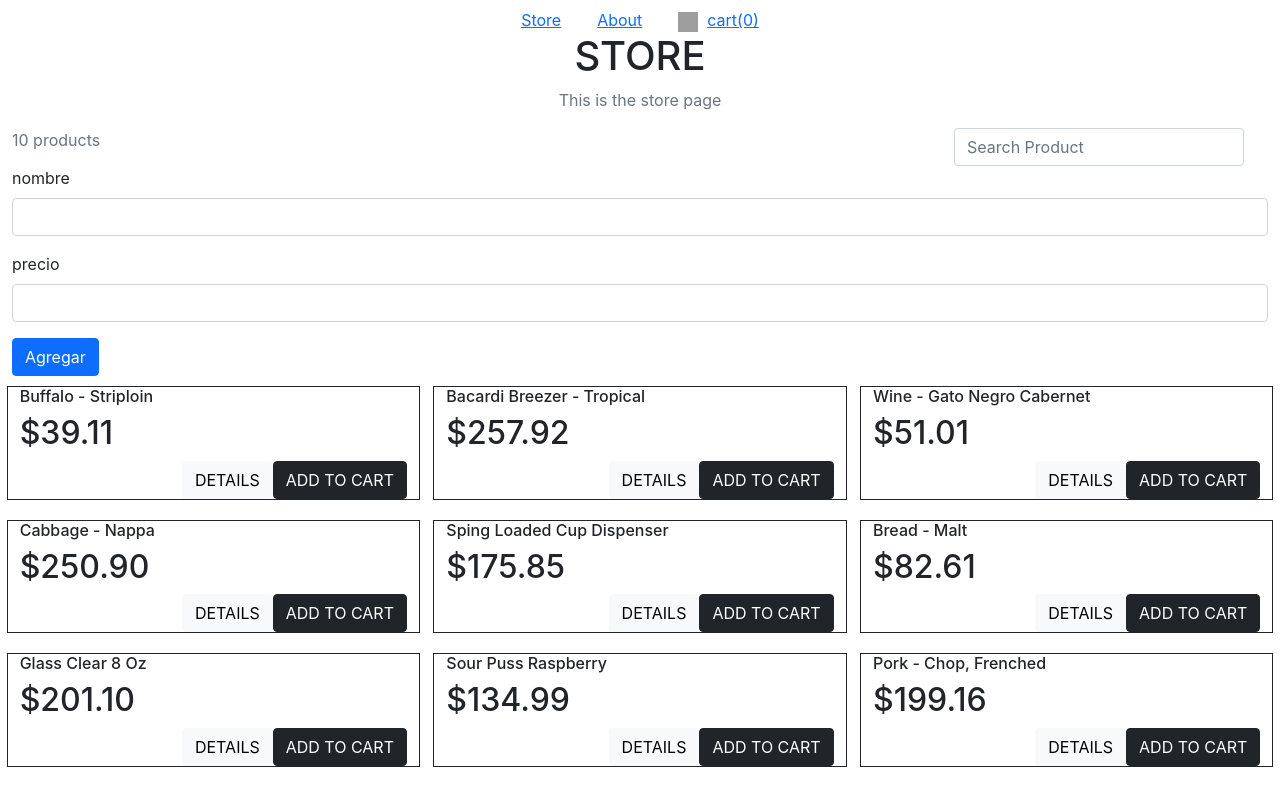
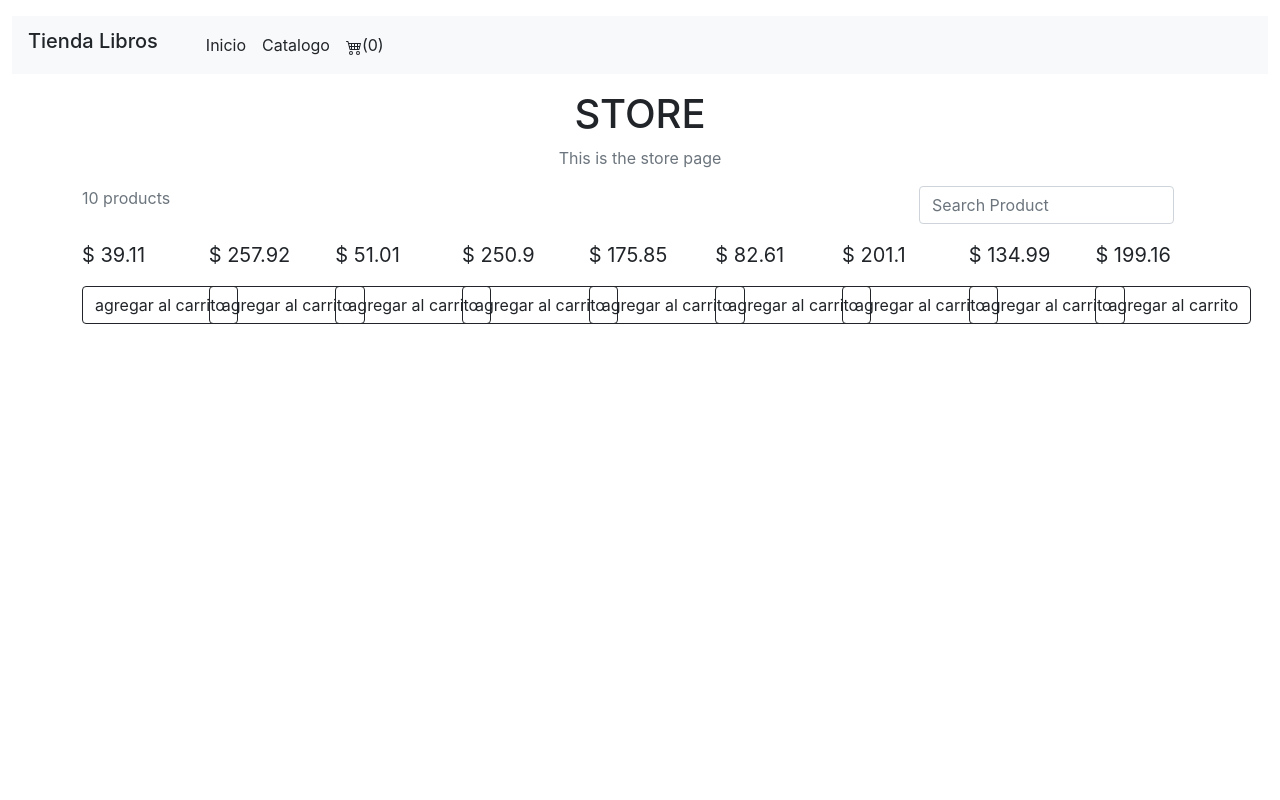
Before and after one commit to esteban2pac/Ejercicio1, a React (Create React App) app: page / in a window 1280 px wide. Built offline with nearby package versions, Linux system fonts and the light colour scheme; grey boxes are pictures that could not be loaded; the HTML template or start-up script is replaced by a standard one.

Commit message:
Intento 2

```diff
--- a/src/App.js
+++ b/src/App.js
@@ -1,16 +1,19 @@
 import './App.css';
 import Header from './componentes/Header';
 import Container from 'react-bootstrap/Container'
-import {BrowserRouter as Router} from 'react-router-dom';
+import { BrowserRouter as Router } from 'react-router-dom';
 import Misroutes from './Misrutas';
+import CartContextProvider from './contexts/CartContex';
 function App() {
   return (
-    <Container fluid>
+    <CartContextProvider>
       <Router>
-      <Header />
-      <Misroutes />
+        <Header />
+        <div className="container">
+          <Misroutes />
+        </div>
       </Router>
-    </Container>
+    </CartContextProvider>
   );
 }
 
--- a/src/componentes/CartItem.js
+++ b/src/componentes/CartItem.js
@@ -13,12 +13,12 @@ const CartItem = ({ product }) => {
                 />
             </div>
             <div className="col-sm-4 p-2">
-                <h5 className="mb-1"> {product.name} </h5>
-                <p className="mb-1">Price: $ {product.price} </p>
+                <h5 className="mb-1"> {product.nombre} </h5>
+                <p className="mb-1">Price: $ {product.precio} </p>
             </div>
             <div className="col-sm-2 p-2">
                 <p className="mb-1">Cant: {product.quantity} </p>
-                <p className="mb-1">Precio: $ {product.quantity * product.price} </p>
+                <p className="mb-1">Precio: $ {product.quantity * product.precio} </p>
             </div>
             <div className="col-sm-4 p-2 text-right">
                 <button
--- a/src/componentes/GridItem.js
+++ b/src/componentes/GridItem.js
@@ -1,27 +1,45 @@
-import React from "react";
+import React, { useContext } from "react";
+import { CartContext } from "../contexts/CartContex";
 import Row from 'react-bootstrap/Row'
 import Col from 'react-bootstrap/Col'
 import Button from 'react-bootstrap/Button'
 import '../css/misestilos.css'
-const Griditem= (props) =>{
-    const {nombre,precio}  = props.items
-        return(
-            <div className="custom">
-                <Row>
-                    <Col className="border border-dark">
+export default function GridItem(props) {
+    const { addProduct, cartItems, increase } = useContext(CartContext);
 
-                        <h6>{nombre}</h6>
-                        <h2>{precio}</h2>
+    const isInCart = (product) => {
+        return !!cartItems.find((item) => item.id === product.id);
+    };
+    return (
+        <div className="row cardItem">
 
-                        <Button className="float-end" variant="dark">ADD TO CART</Button>{' '}
-                        <Button className="float-end" variant="light">DETAILS</Button>{' '}
+            <div className="card-md-6">
+                <div className="small"> {props.product.code} </div>
+                <h4> {props.product.name} </h4>
+                <div className="fs-5 mb-3">
+                    <span> $ {props.product.precio} </span>
+                </div>
+                <p className="fs-5"> {props.product.description} </p>
+                <div className="d-flex">
+                    {isInCart(props.product) && (
+                        <button
+                            onClick={() => increase(props.product)}
+                            className="btn btn-outline-dark flex-shrink-0 float-end"
+                        >
+                            agregar mas
+                        </button>
+                    )}
+                    {!isInCart(props.product) && (
+                        <button
+                            onClick={() => addProduct(props.product)}
+                            className="btn btn-outline-dark flex-shrink-0"
+                        >
+                            agregar al carrito
+                        </button>
+                    )}
+                </div>
+            </div>
+        </div>
+    );
 
-                    </Col>
-
-
-
-                </Row>
-            </div>
-        );
 }
-export default Griditem;
--- a/src/componentes/GridProduct.js
+++ b/src/componentes/GridProduct.js
@@ -1,50 +1,34 @@
-import React,{useState} from "react";
+import React, { useState } from "react";
 import Row from 'react-bootstrap/Row'
 import ProductForm from "./ProductForm";
-import Griditem from "./GridItem";
+import GridItem from "./GridItem";
 
 
-const Gridproduct  =()=>{
-    const itemInicial =  [
-        {id:1,nombre:'Buffalo - Striploin',precio:'$39.11',},
-        {id:2,nombre:'Bacardi Breezer - Tropical',precio:'$257.92'},
-        {id:3,nombre:'Wine - Gato Negro Cabernet',precio:'$51.01'},
-        {id:4,nombre:'Cabbage - Nappa',precio:'$250.90'},
-        {id:5,nombre:'Sping Loaded Cup Dispenser',precio:'$175.85'},
-        {id:6,nombre:'Bread - Malt',precio:'$82.61'},
-        {id:7,nombre:'Glass Clear 8 Oz',precio:'$201.10'},
-        {id:8,nombre:'Sour Puss Raspberry',precio:'$134.99'},
-        {id:9,nombre:'Pork - Chop, Frenched',precio:'$199.16'},
+const Gridproduct = () => {
+    const itemInicial = [
+        { id: 1, nombre: 'Buffalo - Striploin', precio: 39.11, },
+        { id: 2, nombre: 'Bacardi Breezer - Tropical', precio: 257.92 },
+        { id: 3, nombre: 'Wine - Gato Negro Cabernet', precio: 51.01 },
+        { id: 4, nombre: 'Cabbage - Nappa', precio: 250.90 },
+        { id: 5, nombre: 'Sping Loaded Cup Dispenser', precio: 175.85 },
+        { id: 6, nombre: 'Bread - Malt', precio: 82.61 },
+        { id: 7, nombre: 'Glass Clear 8 Oz', precio: 201.10 },
+        { id: 8, nombre: 'Sour Puss Raspberry', precio: 134.99 },
+        { id: 9, nombre: 'Pork - Chop, Frenched', precio: 199.16 }
     ]
-    const[items, setItems] = useState(itemInicial);
-
-    const alEnviarForm = (itemFromForm) =>{
-        const idS = items.length + 1;
-        const item = {...itemFromForm, id:idS};
-        setItems([...items,item]);
-    }
-    return(
-        <>
-        <Row>
-            <ProductForm agregar={alEnviarForm}/>
-        </Row>
-        <Row>
-            {items.map((s)=>{
-                return(
-                    <div class="col-md-4">
-
-                            <>
-                            <Griditem items={s}/>
-                            </>
-
-                            </div>
-                        );
-                    }
-                )
-
-            }
-        </Row>
-        </>
+    const [items, setItems] = useState(itemInicial);
+    return (
+        <section className="py-2">
+            <div className="row">
+                {items.map((gridItem, index) => {
+                    return (
+                        <div className="col mb-3">
+                            <GridItem key={gridItem.id} product={gridItem} />
+                        </div>
+                    );
+                })}
+            </div>
+        </section>
     );
 }
 export default Gridproduct;
--- a/src/componentes/Header.js
+++ b/src/componentes/Header.js
@@ -1,20 +1,47 @@
-import React from "react";
+import React, { useContext } from "react";
 import Row from 'react-bootstrap/Row'
 import Col from 'react-bootstrap/Col'
 import '../css/misestilos.css'
 import { Link } from "react-router-dom";
+import CartContextProvider, { CartContext } from "../contexts/CartContex";
 
-const header = ()=>{
+const Header = ()=>{
+    const { itemCount } = useContext(CartContext);
     return(
-        <Row>
-            <Col className =  "py5 text-center">
-                <h1></h1>
-                <span><Link to='/'>Store</Link>&nbsp;&nbsp;&nbsp;&nbsp;&nbsp;&nbsp;&nbsp;&nbsp;<Link to='/About'>About</Link>&nbsp;&nbsp;&nbsp;&nbsp;&nbsp;&nbsp;&nbsp;&nbsp;</span>
-                <img src="https://w7.pngwing.com/pngs/15/602/png-transparent-font-awesome-shopping-cart-computer-icons-shopping-cart-angle-silhouette-black.png" className="image"/>
-                    <span>&nbsp;&nbsp;<Link to='/Cart'>cart(0)</Link></span>
-            </Col>
-        </Row>
+        <div className="container-fluid py-3">
+            <header>
+                <nav className="navbar navbar-expand-lg navbar-light bg-light">
+                    <div className="collapse navbar-collapse">
+                        <h3 className="navbar-brand">
+                            <Link to="/" className="me-3 py-2 px-3 text-dark text-decoration-none">
+                                Tienda Libros
+                            </Link>
+                        </h3>
+                        <ul className="navbar-nav mr-auto mt-2 mt-lg-0">
+                            <li className="nav-item">
+                                <Link to="/" className="me-3 py-2 text-dark text-decoration-none">
+                                    Inicio
+                                </Link>
+                            </li>
+                            <li className="nav-item">
+                                <Link to="/Store" className="me-3 py-2 text-dark text-decoration-none">
+                                    Catalogo
+                                </Link>
+                            </li>
+                            <li className="nav-item ">
+                                <Link to="/cart" className="me-3 py-2 text-dark text-decoration-none">
+                                    <svg xmlns="http://www.w3.org/2000/svg" width="16" height="16" fill="currentColor" class="bi bi-cart4" viewBox="0 0 16 16">
+                                        <path d="M0 2.5A.5.5 0 0 1 .5 2H2a.5.5 0 0 1 .485.379L2.89 4H14.5a.5.5 0 0 1 .485.621l-1.5 6A.5.5 0 0 1 13 11H4a.5.5 0 0 1-.485-.379L1.61 3H.5a.5.5 0 0 1-.5-.5zM3.14 5l.5 2H5V5H3.14zM6 5v2h2V5H6zm3 0v2h2V5H9zm3 0v2h1.36l.5-2H12zm1.11 3H12v2h.61l.5-2zM11 8H9v2h2V8zM8 8H6v2h2V8zM5 8H3.89l.5 2H5V8zm0 5a1 1 0 1 0 0 2 1 1 0 0 0 0-2zm-2 1a2 2 0 1 1 4 0 2 2 0 0 1-4 0zm9-1a1 1 0 1 0 0 2 1 1 0 0 0 0-2zm-2 1a2 2 0 1 1 4 0 2 2 0 0 1-4 0z"/>
+                                    </svg>
+                                    ({itemCount})
+                                </Link>
+                            </li>
+                        </ul>
+                    </div>
+                </nav>
+            </header>
+        </div>
     );
 }
 
-export default header;
+export default Header;
```
Also changed, not shown: src/contexts/CartContex.js (+7 -7 lines).
